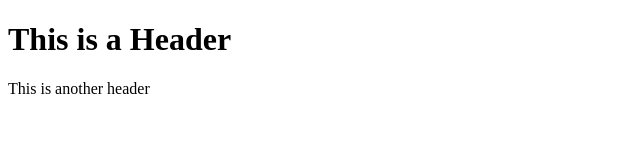
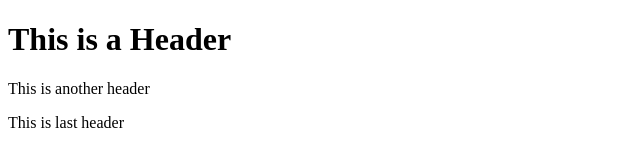
Before and after one commit to kcabrera1/git-test, a plain HTML site: page index.html in a window 1280 px wide. Shown: the whole page, without its empty margins (0-640 px from the left). Drawn offline with Linux system fonts and the light colour scheme.

Commit message:
Third Commit

```diff
--- a/index.html
+++ b/index.html
@@ -10,6 +10,7 @@
 
   <h1>This is a Header</h1>
   <p>This is another header</p>
+  <p>This is last header</p>
 
 </body>
 </html>
```
